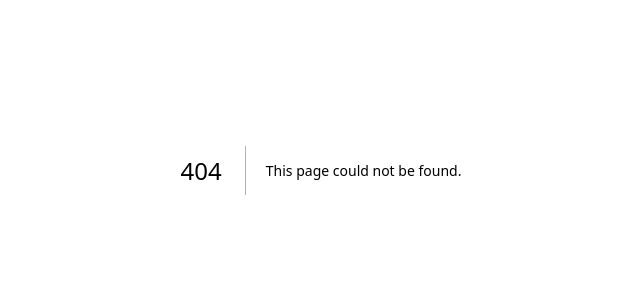
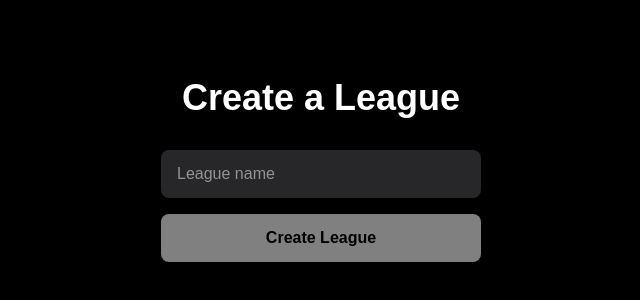
Before and after one commit to bballdak12/draft-prime, a Next.js app: page /leagues in a window 1280 px wide. Before the commit this address had no page. Shown: the part 230-530 px from the top of the page, without its empty margins (319-959 px from the left). Built offline with nearby package versions, Linux system fonts and the light colour scheme; no server answers.

Commit message:
Add league creation page and Supabase connection

```diff
--- a/package.json
+++ b/package.json
@@ -9,6 +9,7 @@
     "lint": "eslint"
   },
   "dependencies": {
+    "@supabase/supabase-js": "^2.104.0",
     "next": "16.2.4",
     "react": "19.2.4",
     "react-dom": "19.2.4"
--- /dev/null
+++ b/src/app/leagues/page.js
@@ -0,0 +1,58 @@
+'use client'
+
+import { useState } from 'react'
+import { supabase } from '../../lib/supabase'
+
+export default function CreateLeague() {
+  const [leagueName, setLeagueName] = useState('')
+  const [loading, setLoading] = useState(false)
+  const [inviteCode, setInviteCode] = useState(null)
+
+  const createLeague = async () => {
+    setLoading(true)
+    const code = Math.random().toString(36).substring(2, 8).toUpperCase()
+
+    const { data, error } = await supabase
+      .from('leagues')
+      .insert([{ name: leagueName, invite_code: code }])
+      .select()
+
+    if (error) {
+      alert('Error creating league: ' + error.message)
+    } else {
+      setInviteCode(code)
+    }
+    setLoading(false)
+  }
+
+  return (
+    <main className="min-h-screen bg-black flex flex-col items-center justify-center">
+      <h1 className="text-4xl font-bold text-white mb-8">Create a League</h1>
+
+      {!inviteCode ? (
+        <div className="flex flex-col gap-4 w-80">
+          <input
+            type="text"
+            placeholder="League name"
+            value={leagueName}
+            onChange={(e) => setLeagueName(e.target.value)}
+            className="bg-zinc-800 text-white px-4 py-3 rounded-lg outline-none"
+          />
+          <button
+            onClick={createLeague}
+            disabled={loading || !leagueName}
+            className="bg-white text-black font-bold py-3 rounded-lg hover:bg-zinc-200 disabled:opacity-50"
+          >
+            {loading ? 'Creating...' : 'Create League'}
+          </button>
+        </div>
+      ) : (
+        <div className="text-center">
+          <p className="text-zinc-400 mb-2">Your invite code is</p>
+          <p className="text-5xl font-bold text-white tracking-widest">{inviteCode}</p>
+          <p className="text-zinc-500 mt-4 text-sm">Share this with your friends to join</p>
+        </div>
+      )}
+    </main>
+  )
+}
--- /dev/null
+++ b/src/lib/supabase.js
@@ -0,0 +1,6 @@
+import { createClient } from '@supabase/supabase-js'
+
+const supabaseUrl = process.env.NEXT_PUBLIC_SUPABASE_URL
+const supabaseKey = process.env.NEXT_PUBLIC_SUPABASE_ANON_KEY
+
+export const supabase = createClient(supabaseUrl, supabaseKey)
```
Also changed, not shown: 1 other file (tests, documents, lock files or other folders).
